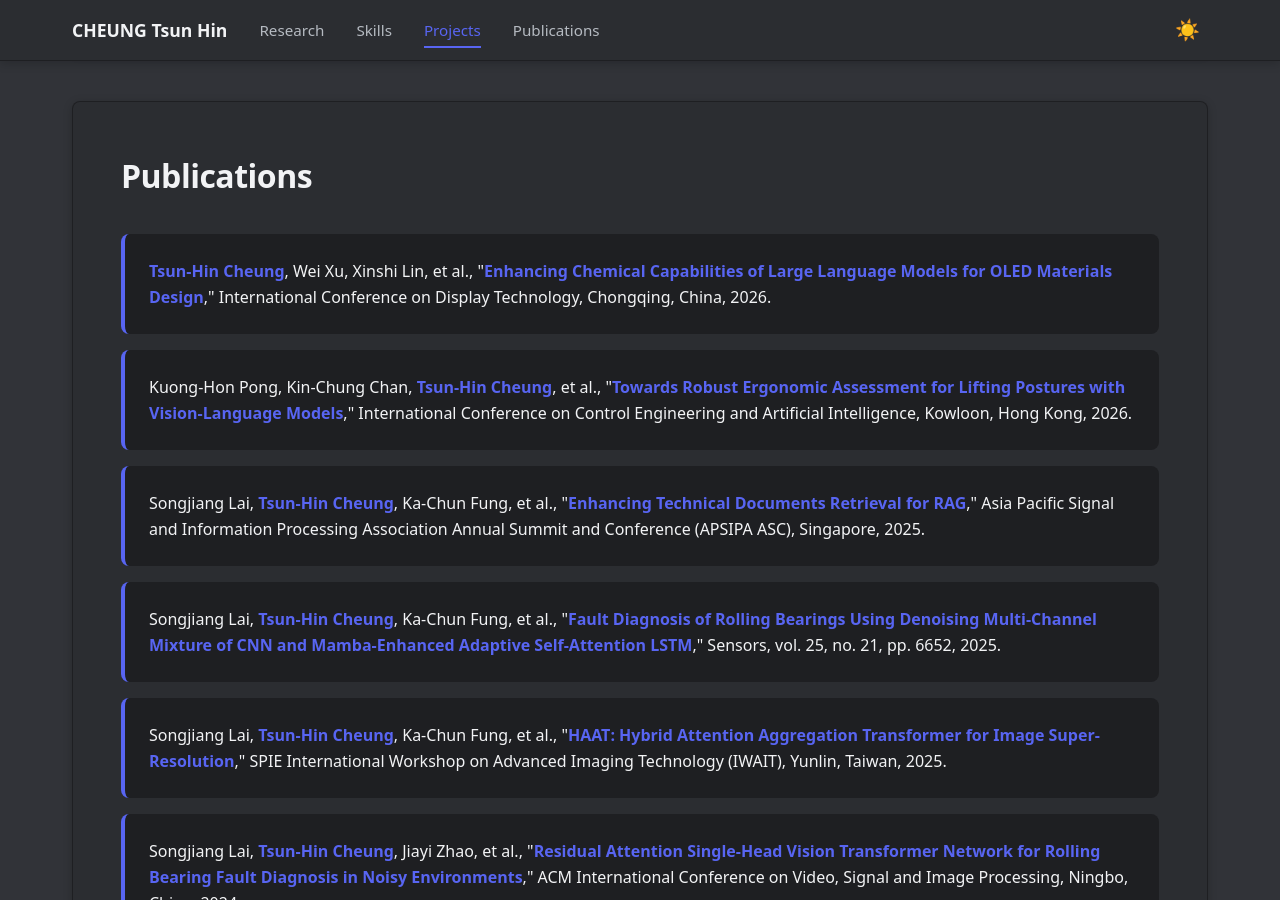
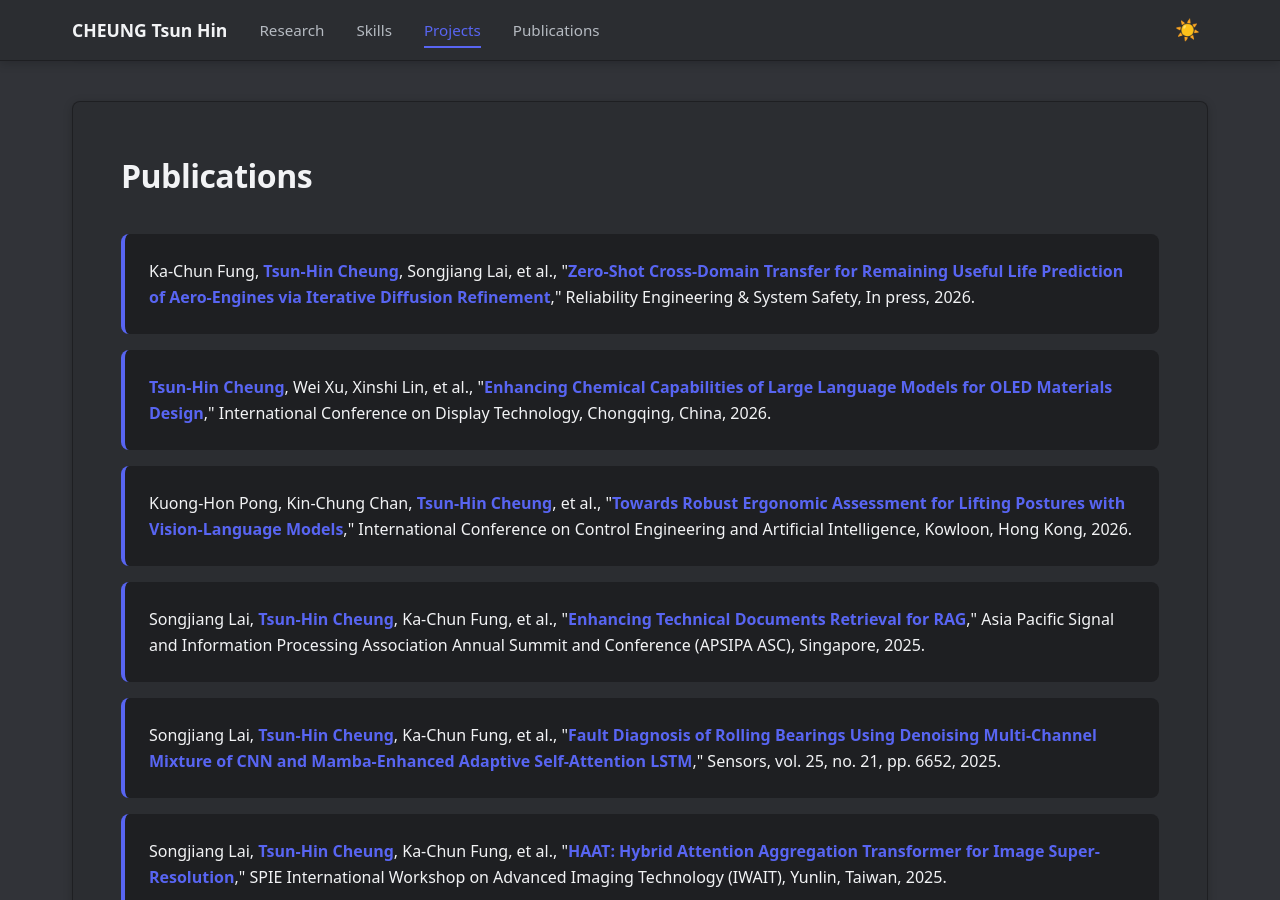
Before and after one commit to thcheung/thcheung.github.io, a Jekyll site: the page built from index.markdown, in a window 1280 px wide and 900 px high, scrolled down 3243 px. Built offline with Jekyll 4.4.1, drawn with Linux system fonts in a browser that asks for light colours; some web fonts are replaced.

Commit message:
Add RESS 2026 paper.

```diff
--- a/_layouts/home.html
+++ b/_layouts/home.html
@@ -844,6 +844,9 @@
       <h2>Publications</h2>
       <ul>
         <li>
+          Ka-Chun Fung, <strong>Tsun-Hin Cheung</strong>, Songjiang Lai, et al., "<a href="https://www.sciencedirect.com/science/article/abs/pii/S0951832026005971" target="_blank">Zero-Shot Cross-Domain Transfer for Remaining Useful Life Prediction of Aero-Engines via Iterative Diffusion Refinement</a>," Reliability Engineering & System Safety, In press, 2026.
+        </li>
+        <li>
           <strong>Tsun-Hin Cheung</strong>, Wei Xu, Xinshi Lin, et al., "<a href="">Enhancing Chemical Capabilities of Large Language Models for OLED Materials Design</a>," International Conference on Display Technology, Chongqing, China, 2026.
         </li>
         <li>
```
